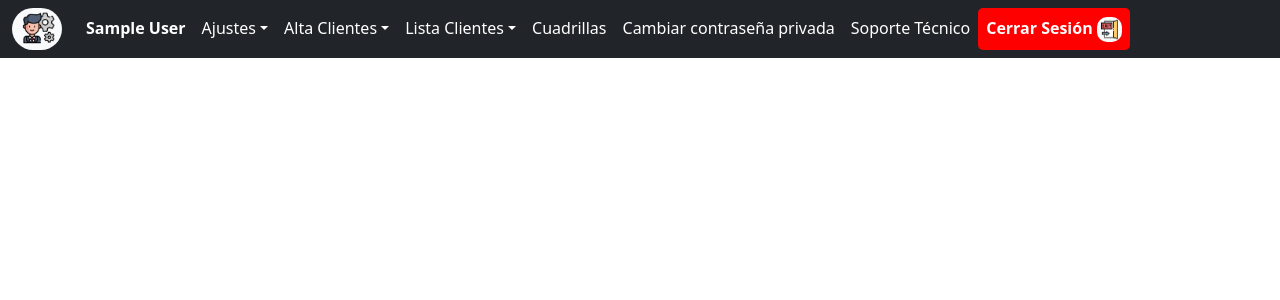
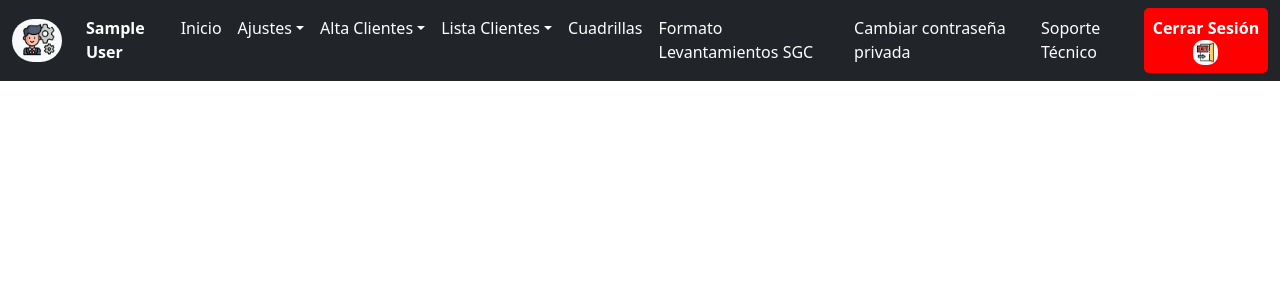
Before and after one commit to JONATHAN-SO-L/comercial, a PHP site: page /assets/navs/nav_admin.php in a window 1280 px wide. Shown: the top 300 px of the page. Run offline with PHP 8.4, Linux system fonts and the light colour scheme; the visitor is signed in with stand-in values (Sample User, id 1).

Commit message:
Actualizaciones

```diff
--- a/assets/navs/nav_admin.php
+++ b/assets/navs/nav_admin.php
@@ -16,6 +16,9 @@ include 'links.php'; ?>
 				<li class="nav-item">
 					<a class="nav-link nombre_vendedor"><strong><?php echo $_SESSION['nombre'] ?></strong></a>
 				</li>
+				<li class="nav-item">
+					<a class="nav-link nombre_vendedor" href="index.php">Inicio</a>
+				</li>
 				<!--li class="nav-item">
 					<a class="nav-link" href="#">Levantamientos</a>
 				</li-->
@@ -23,9 +26,8 @@ include 'links.php'; ?>
 					<a class="nav-link dropdown-toggle" href="#" role="button" data-bs-toggle="dropdown">Ajustes</a>
 					<ul class="dropdown-menu">
 						<li><a class="dropdown-item" href="../../../config/permissions/add/add_user.php">Alta de Usuarios</a></li>
-						<li><a class="dropdown-item" href="#.php">Lista de Usuarios</a></li>
+						<li><a class="dropdown-item" href="user_list.php">Lista de Usuarios</a></li>
 						<li><a class="dropdown-item" href="change_pass.php">Cambio de Contraseñas</a></li>
-						<li><a class="dropdown-item" href="#">Reiniciar base de datos</a></li>
 					</ul>
 				</li>
 				<li class="nav-item dropdown">
@@ -46,6 +48,9 @@ include 'links.php'; ?>
 				</li>
 				<li class="nav-item">
 					<a class="nav-link" href="#">Cuadrillas</a>
+				</li>
+				<li class="nav-item">
+					<a class="nav-link levantamientos" href="../../../assets/lib/reports/FV-06-8-010_formatoSGC.php" target="_blank">Formato Levantamientos SGC</a>
 				</li>
 				<li class="nav-item">
 					<a class="nav-link levantamientos" href="../../../config/permissions/mod/change_pass.php">Cambiar contraseña privada</a>
--- a/config/permissions/add/add_user.php
+++ b/config/permissions/add/add_user.php
@@ -18,7 +18,7 @@ if ($_SESSION['nombre'] && $_SESSION['tipo']) { ?>
 				<div class="card bg-danger text-white"><center><h6><strong>Para dar de alta un usuario nuevo debes llenar todos los campos del formulario</strong></h6></center></div>
 			</div>
 			<form method="POST" action="../../functions/add/add_user.php" class="border border-danger form-control">
-				<label class="form"><strong>Nombre Completo:</strong></label><br>
+				<label class="form"><strong>Nombre Completo </strong><i><u>(Evita usar acentos)</u></i><strong> :</strong></label><br>
 				<input class="form form-control" type="text" name="nombre_completo" placeholder="Ingresa el nombre completo del usuario, por ejemplo: Juan Arras"  maxlength="100" required><br>
 
 				<label class="form"><strong>Correo Electrónico:</strong></label><br>
```
